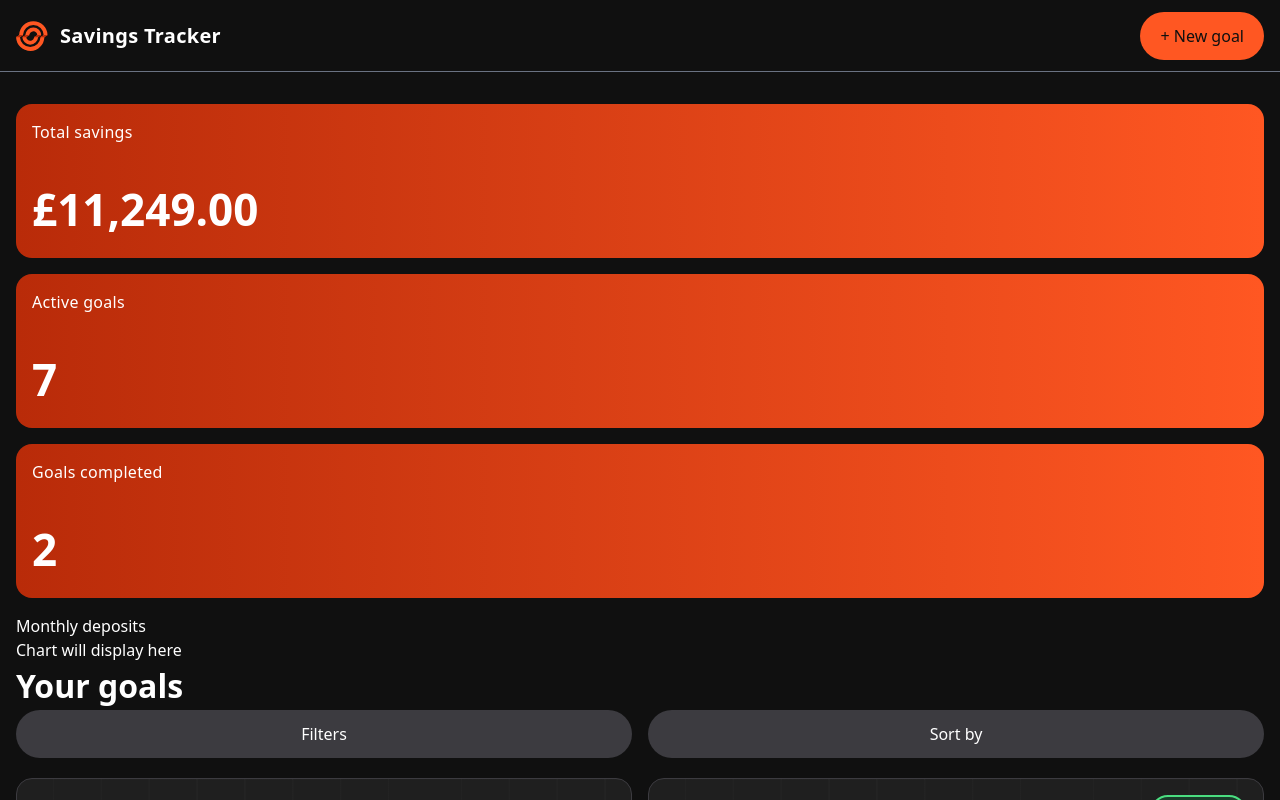
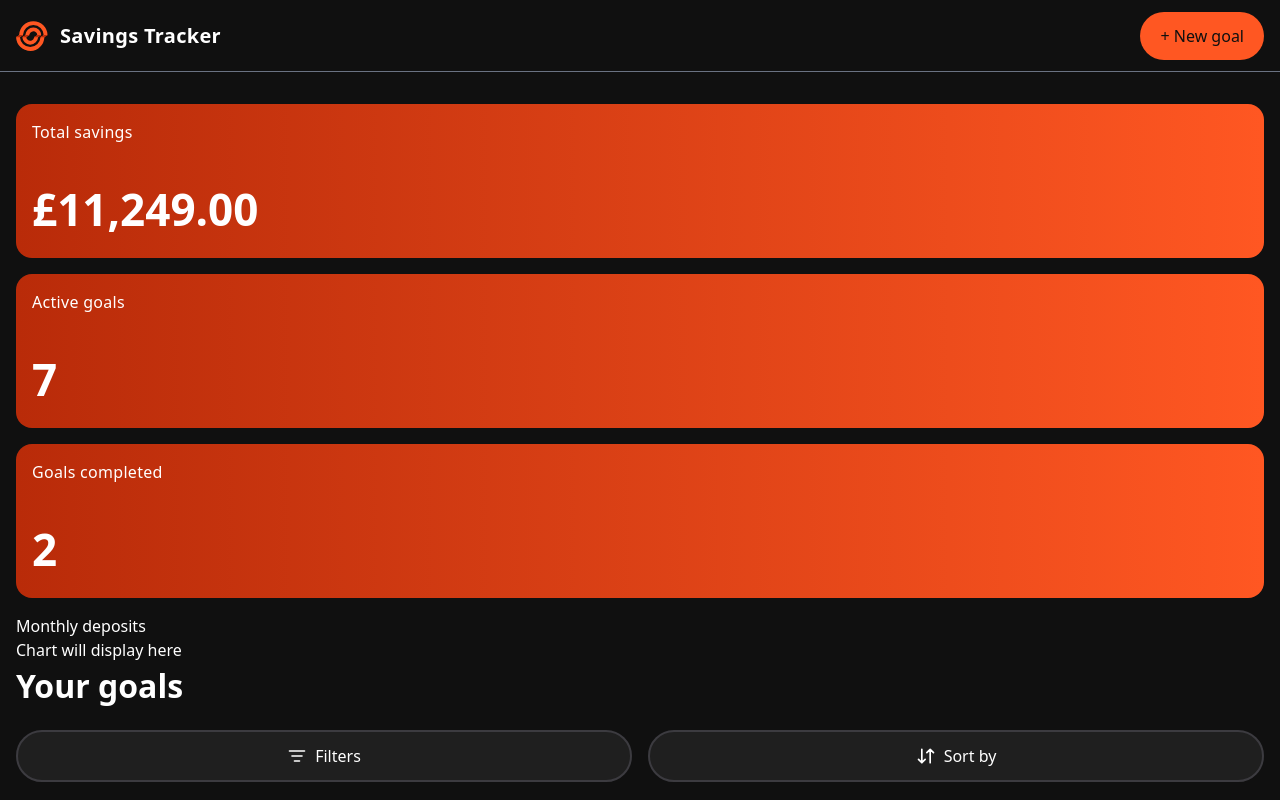
Before and after one commit to bradleyfowler/savings-tracker, a Next.js app: page / in a window 1280 px wide. Shown: the top 800 px of the page. Built offline with nearby package versions, Linux system fonts and the light colour scheme.

Commit message:
feat: add icons to filter and sort button

```diff
--- a/app/page.tsx
+++ b/app/page.tsx
@@ -17,7 +17,7 @@ export default function Home() {
         </section>
         <section>
           <div className="mb-5">
-            <h1 className="text-[32px] font-bold">Your goals</h1>
+            <h1 className="text-[32px] font-bold mb-5">Your goals</h1>
             <ListControls />
           </div>
           <div className="grid grid-cols-1 md:grid-cols-2 gap-4">
--- a/components/Button/Button.tsx
+++ b/components/Button/Button.tsx
@@ -2,18 +2,25 @@ import { ReactNode } from "react";
 
 type ButtonProps = {
   children: ReactNode;
-  type: "primary" | "filter";
+  type: "primary" | "filter" | "sort";
 };
 
 const Button = ({ type, children }: ButtonProps) => {
   return (
     <button
-      className={
-        type === "primary"
-          ? "bg-[#ff5722] rounded-full px-5 py-3 text-[#101010]"
-          : "bg-[#3c3b40] rounded-full w-full py-3 text-white"
-      }
+      className={`flex items-center gap-2 justify-center
+        ${
+          type === "primary"
+            ? "bg-[#ff5722] rounded-full px-5 py-3 text-[#101010]"
+            : "bg-[#1F1F1F] border-2 border-[#3C3B40] rounded-full w-full py-3 text-white"
+        }`}
     >
+      {type === "filter" && (
+        <img src="/icon-filter.svg" alt="Filter" className="h-5 w-5" />
+      )}
+      {type === "sort" && (
+        <img src="/icon-sort.svg" alt="Sort" className="h-5 w-5" />
+      )}
       {children}
     </button>
   );
--- a/components/ListControls/ListControls.tsx
+++ b/components/ListControls/ListControls.tsx
@@ -4,7 +4,7 @@ const ListControls = () => {
   return (
     <div className="flex items-center justify-center gap-4">
       <Button type="filter">Filters</Button>
-      <Button type="filter">Sort by</Button>
+      <Button type="sort">Sort by</Button>
     </div>
   );
 };
```
Also changed, not shown: public/icon-filter.svg (added), public/icon-sort.svg (added).
